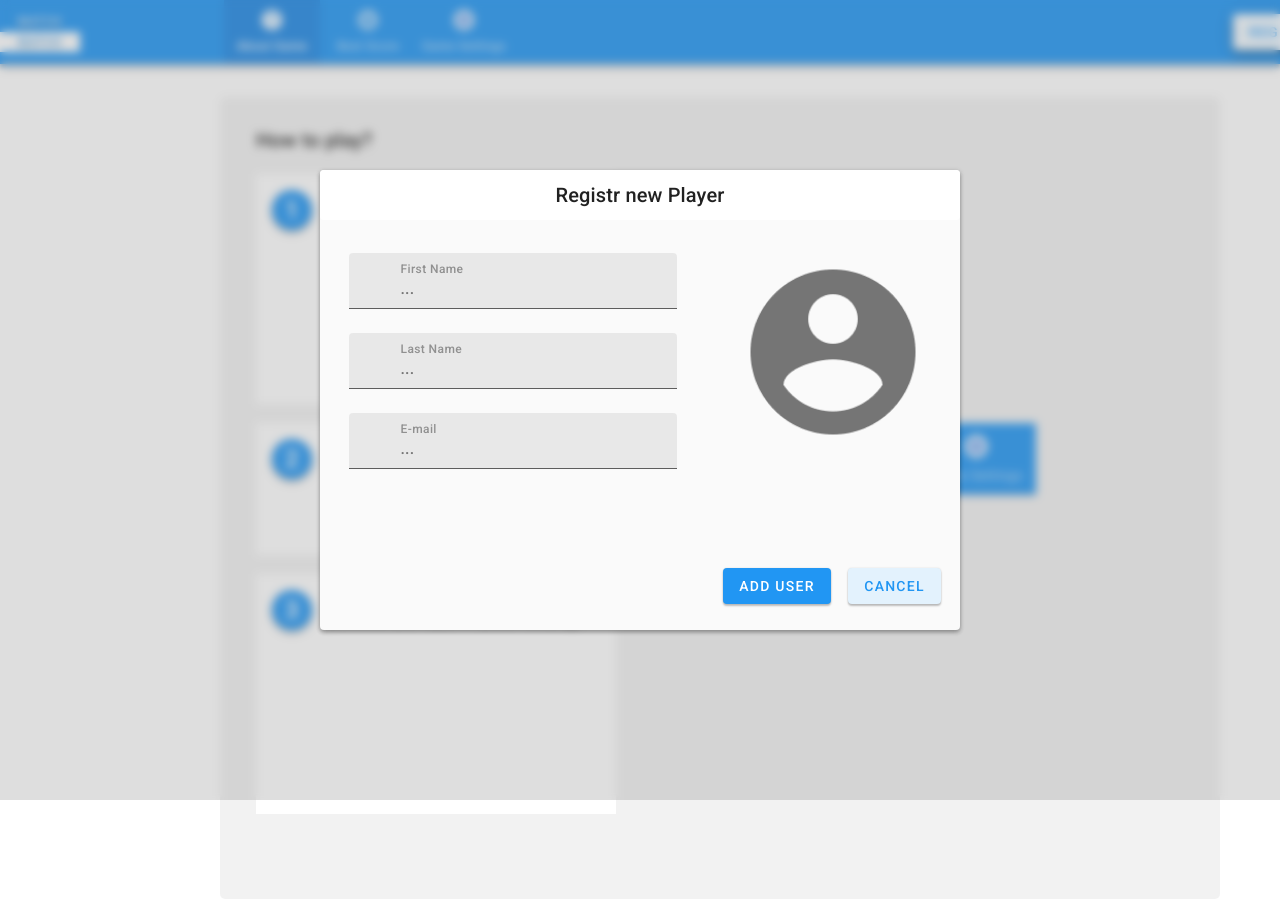
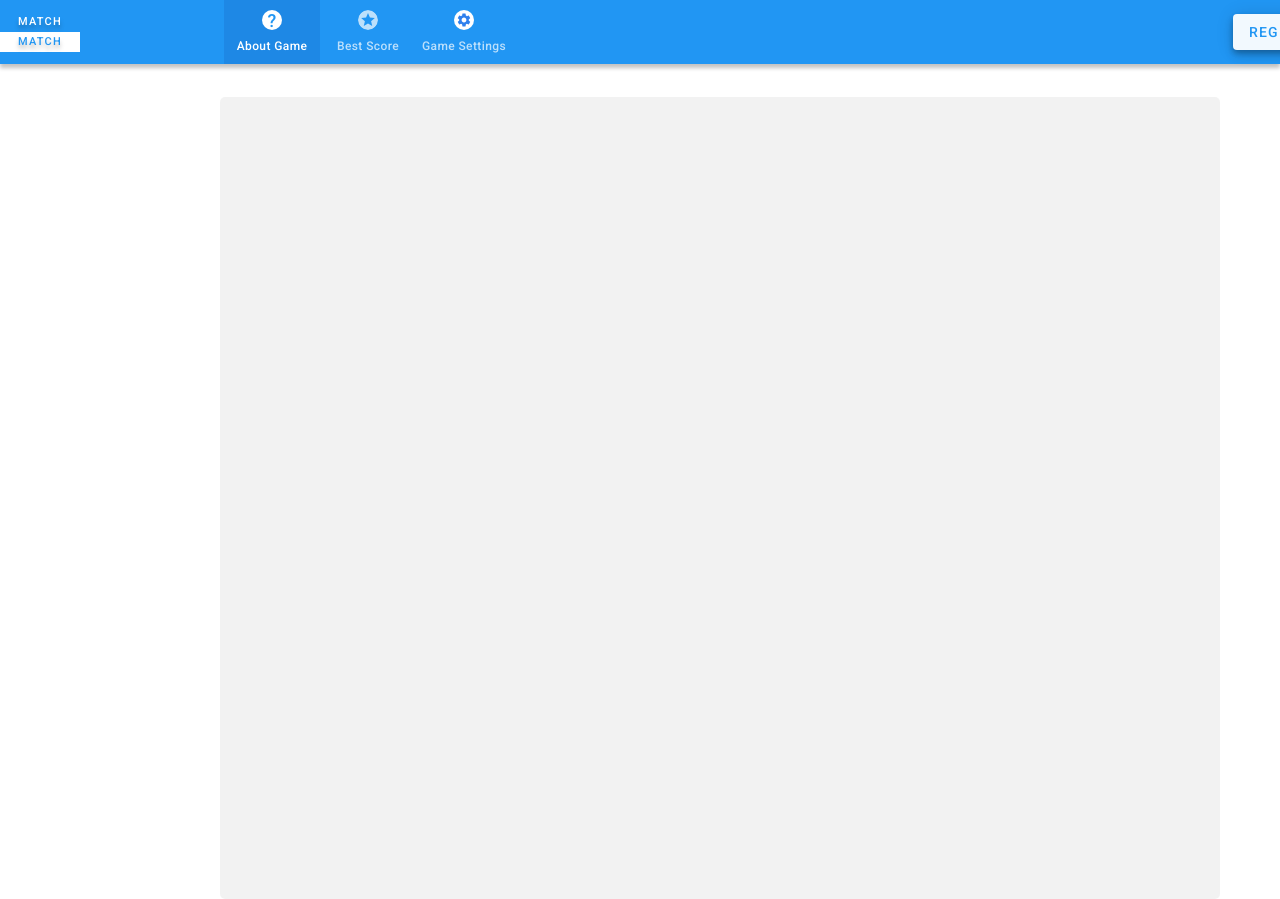
Before and after one commit to Lenko-Igor/match-match-game, a website built with webpack: page src/index.html in a window 1280 px wide. Shown: the top 899 px of the page. Built offline with nearby package versions, Linux system fonts and the light colour scheme; files whose address does not match are found by name.

Commit message:
refactor: change structure of classes About and Header

```diff
--- a/src/pages/about/about.ts
+++ b/src/components/about/about.ts
@@ -1,36 +1,20 @@
 import './about.css';
-import Header from '../../components/header/header';
 import BaseComponent from '../../base-component';
 
 export default class AboutPage extends BaseComponent {
-  readonly header: HTMLElement;
-  readonly main: HTMLElement;
-  readonly place: HTMLElement;
   readonly date: any[];
-  readonly login: boolean;
 
-  constructor(place: HTMLElement, login: boolean) {
+  constructor() {
     super();
-    this.place = place;
     this.date = [
       {point: '1', text: 'Register new player in game', class: 'image1'},
       {point: '2', text: 'Configure your game settings', class: 'image2'},
       {point: '3', text: 'Start you new game! Remember card positions and match it before times up.', class: 'image3'},
     ];
-    this.login = login;
-    this.header = new Header().feild;
-    this.main = this.createMain();
-    this.init(this.login);
   }
 
-  init(login: boolean) {
-    if (!login) {
-      this.fillPlace([this.header, this.main]);
-    }
-  }
-
-  clearPlace() {
-    this.place.innerHTML = '';
+  getPage(): HTMLElement {
+    return this.createMain();
   }
 
   createMain(): HTMLElement {
@@ -38,13 +22,13 @@ export default class AboutPage extends BaseComponent {
     const container = this.createElement('div', ['container', 'main-container'], '');
     const wrapContent = this.createElement('div', ['wrap-content'], '');
 
-    wrapContent.innerHTML = this.getContent(this.date);
+    wrapContent.innerHTML = this.createContent(this.date);
     container.append(wrapContent);
     main.append(container);
     return main;
   }
 
-  getContent(arr: any[]):string {
+  createContent(arr: any[]):string {
     const content = `<h2 class="content-title">How to play?</h2>`;
     const row = arr.map(elem => {
       return `
@@ -65,9 +49,5 @@ export default class AboutPage extends BaseComponent {
     return content + row;
   }
 
-  fillPlace(arr: HTMLElement[]) {
-    this.clearPlace();
-    arr.forEach(element => this.place.append(element))
-  }
 
 }
--- /dev/null
+++ b/src/components/game/game.scss
@@ -0,0 +1,11 @@
+.main-container {
+  padding: 33px 0 0;
+  .wrap-content {
+    width: 1000px;
+    height: 802px;
+    padding: 28px 36px 85px;
+    margin: 0 auto;
+    background: rgba(0, 0, 0, 0.05);
+    border-radius: 5px;
+  }
+}
--- /dev/null
+++ b/src/components/game/game.ts
@@ -0,0 +1,27 @@
+import './game.css';
+import BaseComponent from '../../base-component';
+
+export default class extends BaseComponent {
+  constructor() {
+    super()
+  }
+
+  getPage(): HTMLElement {
+    return this.createGame();
+  }
+
+  createContent() {
+
+  }
+
+  createGame(): HTMLElement {
+    const main = this.createElement('main', ['main'], '');
+    const container = this.createElement('div', ['container', 'main-container'], '');
+    const wrapContent = this.createElement('div', ['wrap-content'], '');
+
+    //wrapContent.innerHTML = this.createContent();
+    container.append(wrapContent);
+    main.append(container);
+    return main;
+  }
+}
--- a/src/components/header/header.ts
+++ b/src/components/header/header.ts
@@ -15,8 +15,12 @@ export default class Header extends BaseComponent {
     this.logo = this.createLogo();
     this.menu = this.createMenu();
     this.button = this.createButton();
+  }
+
+  getHeader():HTMLElement {
     this.toPlaceElements(this.container, [this.logo, this.menu, this.button]);
-    this.toPlaceElements(this.feild, [this.container])
+    this.toPlaceElements(this.feild, [this.container]);
+    return this.feild;
   }
 
   createContainer(): HTMLElement  {
@@ -60,7 +64,8 @@ export default class Header extends BaseComponent {
   }
 
   createButton(): HTMLElement {
-    const button = this.createElement('button', ['header-button'], '')
+    const button = this.createElement('button', ['header-button'], '');
+    button.id = 'regBtn';
 
     button.innerHTML = `
       <p class="header-button__text">register new player</p>
--- a/src/pages/registration/registration-form.scss
+++ b/src/components/registration/registration-form.scss
@@ -4,7 +4,7 @@
   left: 0;
   width: 100%;
   height: 100%;
-  display: flex;
+  display: none;
   justify-content: center;
   align-items: center;
   background: rgba(128, 128, 128, 0.26);
@@ -142,3 +142,6 @@
     }
   }
 }
+.modal-fon_active {
+  display: flex;
+}
--- a/src/pages/registration/registration-form.ts
+++ b/src/components/registration/registration-form.ts
@@ -45,8 +45,8 @@ export default class RegistrationForm extends BaseComponent{
         <div class="modal-avatar"></div>
       </main>
       <footer class="modal-footer">
-        <button class="add"><p>add user</p></button>
-        <button class="cancel"><p>cancel</p></button>
+        <button id="add" class="add"><p>add user</p></button>
+        <button id="cancel" class="cancel"><p>cancel</p></button>
       </footer>
     `
     return modalBlock
--- a/src/mvc.ts
+++ b/src/mvc.ts
@@ -1,6 +1,8 @@
 import BaseComponent from './base-component';
-import AboutPage from './pages/about/about';
-import RegistrationForm from './pages/registration/registration-form';
+import Header from './components/header/header';
+import AboutPage from './components/about/about';
+import RegistrationForm from './components/registration/registration-form';
+import GamePage from './components/game/game';
 
 
 export default function mvc(app: HTMLElement) {
@@ -9,13 +11,18 @@ export default function mvc(app: HTMLElement) {
     readonly app: HTMLElement;
     readonly modalFeild: HTMLElement;
     readonly modalWindow: HTMLElement;
+    readonly header: HTMLElement;
+    readonly AboutPage: HTMLElement;
+    readonly GamePage: HTMLElement;
 
     constructor(app: HTMLElement) {
       this.app = app;
       this.modalFeild = new BaseComponent().createElement('div', ['modal-feild'], '');
       this.modalWindow = new RegistrationForm().modalWindow;
+      this.header = new Header().getHeader();
+      this.AboutPage = new AboutPage().getPage();
+      this.GamePage = new GamePage().getPage();
       this.init();
-      this.showPage();
     }
 
     init() {
@@ -23,28 +30,99 @@ export default function mvc(app: HTMLElement) {
       this.app.before(this.modalFeild);
     }
 
-    showPage() {
-      new AboutPage(this.app, false);
+    showFirstPage() {
+      this.app.append(this.header);
+      //this.app.append(this.AboutPage);
+      this.app.append(this.GamePage);   // для наглядности пока вставил
     }
+
+    showModalWindow() {
+      const modal = document.querySelector('.modal-fon');
+      modal?.classList.add('modal-fon_active')
+    }
+
+    hiddenModalWindow() {
+      const modal = document.querySelector('.modal-fon');
+      modal?.classList.remove('modal-fon_active');
+    }
+
+    showStartGameButton() {}
   }
   // Model
   class Model {
-    private view: object
+    private view: View
 
-    constructor(view: object){
+    constructor(view: View){
       this.view = view;
+      this.init();
+    }
+
+    init() {
+      this.getLoadFirstPage()
+    }
+
+    getLoadFirstPage() {
+      this.view.showFirstPage();
+    }
+
+    closeModalWindow() {
+      this.view.hiddenModalWindow();
+    }
+
+    openModalWindow() {
+      this.view.showModalWindow();
+    }
+
+    checkRegistrationData() {
+      if (true) {
+        this.closeModalWindow();
+        this.view.showStartGameButton();
+      }
     }
   }
 
   // Controller
   class Controller {
-    readonly app: HTMLElement
-    private model: object
+    readonly app: HTMLElement;
+    private model: Model;
 
-    constructor(app: HTMLElement, model: object){
+    constructor(app: HTMLElement, model: Model){
       this.app = app;
       this.model = model;
+      this.init();
     }
+
+    init() {
+      const addBtn = document.querySelector('#add');
+      const cancelBtn = document.querySelector('#cancel');
+      const regBtn = app.querySelector('#regBtn');
+
+      // get event on modal window
+      addBtn?.addEventListener('click', () => {
+        this.clickAddBtnModal();
+      })
+
+      cancelBtn?.addEventListener('click', () => {
+        this.clickCancelBtnModal();
+      })
+
+      // get event on aap
+      regBtn?.addEventListener('click', () => {
+        this.clickNewPlayerBtn();
+      })
+    }
+    clickNewPlayerBtn() {
+      this.model.openModalWindow();
+    }
+
+    clickCancelBtnModal() {
+      this.model.closeModalWindow();
+    }
+
+    clickAddBtnModal() {
+      this.model.checkRegistrationData();
+    }
+
   }
 
   const view = new View(app);
```
Also changed, not shown: dist/bundle.js, dist/main.css, src/components/about/about.css (renamed from src/pages/about/about.css), src/components/about/about.scss (renamed from src/pages/about/about.scss), src/components/game/game.css (added), src/components/registration/registration-form.css, 5 other files.
